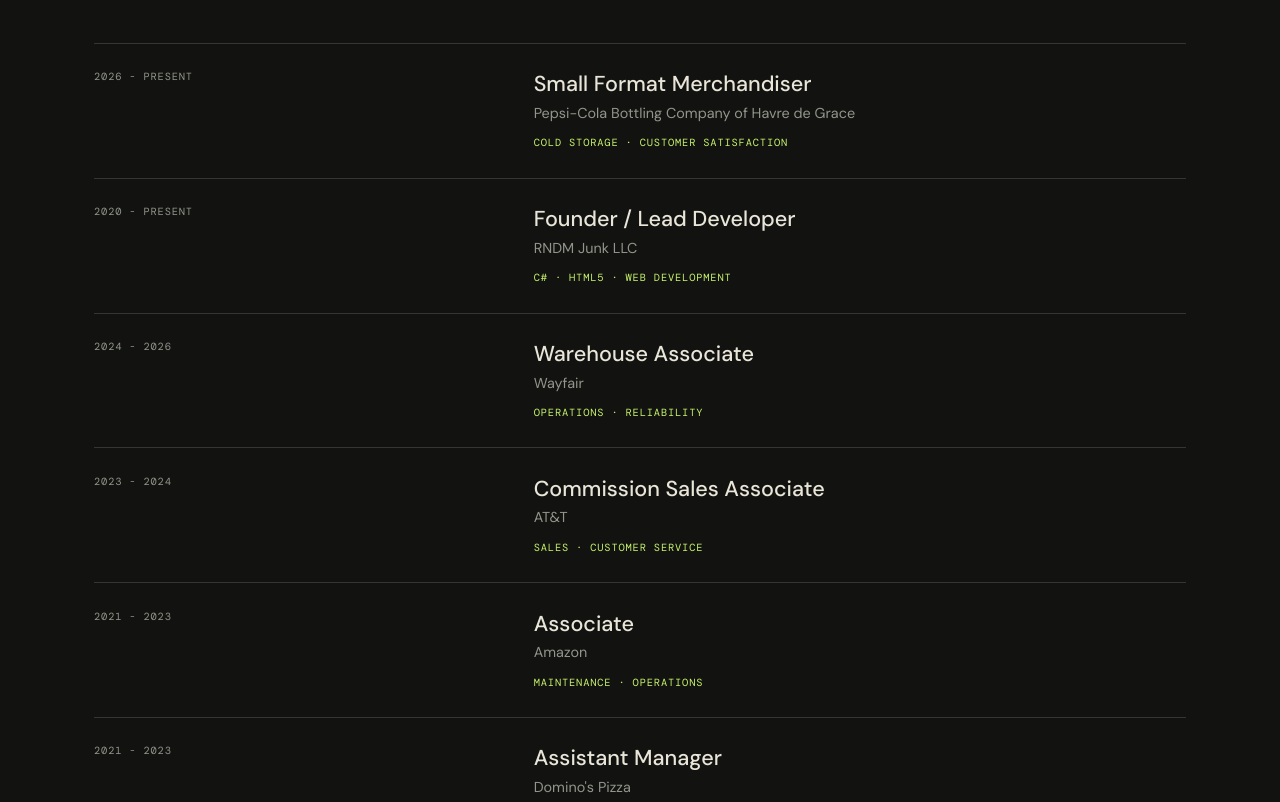
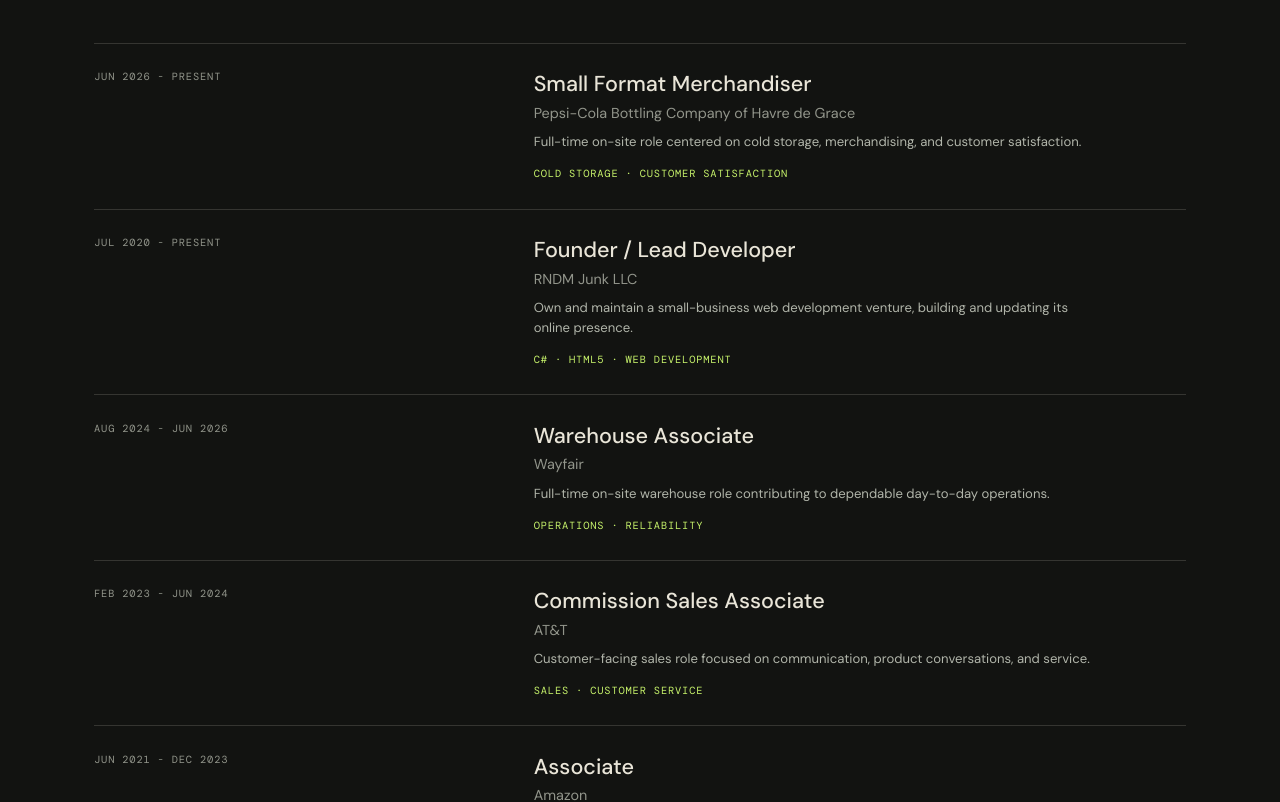
Before and after one commit to RNDMJUNKLLC/my-portfolio, a React (Vite) app: page / in a window 1280 px wide. Shown: the part 2440-3242 px from the top of the page. Built offline with nearby package versions, Linux system fonts and the light colour scheme; a web font is replaced by a local one.

Commit message:
feat: enhance experience section with detailed descriptions and skills

```diff
--- a/src/App.tsx
+++ b/src/App.tsx
@@ -5,16 +5,17 @@
 const contactEmail = 'william@rndmdevs.com'
 
 const experience = [
-  { date: '2026 - present', role: 'Small Format Merchandiser', company: 'Pepsi-Cola Bottling Company of Havre de Grace', tag: 'Cold storage · Customer satisfaction' },
-  { date: '2020 - present', role: 'Founder / Lead Developer', company: 'RNDM Junk LLC', tag: 'C# · HTML5 · Web development' },
-  { date: '2024 - 2026', role: 'Warehouse Associate', company: 'Wayfair', tag: 'Operations · Reliability' },
-  { date: '2023 - 2024', role: 'Commission Sales Associate', company: 'AT&T', tag: 'Sales · Customer service' },
-  { date: '2021 - 2023', role: 'Associate', company: 'Amazon', tag: 'Maintenance · Operations' },
-  { date: '2021 - 2023', role: 'Assistant Manager', company: "Domino's Pizza", tag: 'Management · Operations' },
-  { date: '2019 - 2020', role: 'Manager', company: "Dunkin' Brands", tag: 'Management' },
+  { date: 'Jun 2026 - present', role: 'Small Format Merchandiser', company: 'Pepsi-Cola Bottling Company of Havre de Grace', tag: 'Cold storage · Customer satisfaction', description: 'Full-time on-site role centered on cold storage, merchandising, and customer satisfaction.' },
+  { date: 'Jul 2020 - present', role: 'Founder / Lead Developer', company: 'RNDM Junk LLC', tag: 'C# · HTML5 · Web development', description: 'Own and maintain a small-business web development venture, building and updating its online presence.' },
+  { date: 'Aug 2024 - Jun 2026', role: 'Warehouse Associate', company: 'Wayfair', tag: 'Operations · Reliability', description: 'Full-time on-site warehouse role contributing to dependable day-to-day operations.', details: ['Performed route quality checks and verified product weight for safe delivery planning.', 'Coordinated communication between teams to support seamless delivery.', 'Unloaded inbound trailers, quality-checked products, and assembled and protected furniture for shipment.'] },
+  { date: 'Feb 2023 - Jun 2024', role: 'Commission Sales Associate', company: 'AT&T', tag: 'Sales · Customer service', description: 'Customer-facing sales role focused on communication, product conversations, and service.', details: ['Managed the sales cycle from lead processing through conversion and closing.', 'Built customer and community relationships while working toward sales targets.', 'Trained new employees on customer service, cash handling, and organization strategies.'] },
+  { date: 'Jun 2021 - Dec 2023', role: 'Associate', company: 'Amazon', tag: 'Maintenance · Operations', description: 'Seasonal associate role with maintenance and operational responsibilities.', details: ['Loaded, unloaded, and moved material between storage and production areas.', 'Used warehouse equipment including pallet jacks and shrink-wrap tools.', 'Helped train new employees in safe practices and warehouse procedures.'] },
+  { date: 'Dec 2021 - Jan 2023', role: 'Assistant Manager', company: "Domino's Pizza", tag: 'Management · Operations', description: 'Full-time on-site assistant management role supporting daily operations.', details: ['Monitored cash intake and deposit records to improve accuracy and reduce discrepancies.', 'Assisted customers, completed inventory counts, and supported day-to-day operations.', 'Helped maintain performance, quality, and service expectations.'] },
+  { date: 'Sep 2019 - Apr 2020', role: 'Manager', company: "Dunkin' Brands", tag: 'Management', description: 'Full-time management role in a customer-facing operations environment.', details: ['Conducted performance evaluations and provided constructive employee feedback.', 'Created schedules, monitored call-outs, and established team priorities.', 'Opened and closed the location while monitoring shifts and operational performance.'] },
 ]
 
-const skills = ['JavaScript', 'C#', 'HTML5', 'Firebase', 'Cloudflare', 'Software testing', 'Mobile application development']
+const skills = ['JavaScript', 'C#', 'HTML5', 'Firebase', 'Cloudflare', 'Software testing', 'Mobile application development', 'Quality assurance', 'Process improvement', 'Data analysis', 'Cash handling', 'New hire training', 'Sales expertise']
+const education = 'GED · MY GED at Online · September 2021'
 
 function App() {
   const downloadResume = async (event: MouseEvent<HTMLAnchorElement>) => {
@@ -36,9 +37,12 @@
       job: { marginBottom: 12 },
       role: { fontSize: 10, fontFamily: 'Helvetica-Bold' },
       company: { fontSize: 8, color: '#5d655c', marginTop: 3 },
+      detail: { fontSize: 8, color: '#4d534c', lineHeight: 1.35, marginTop: 3 },
     })
     const profileColumn = h(renderer.View, { style: pdfStyles.left }, h(renderer.Text, { style: pdfStyles.heading }, 'PROFILE'), h(renderer.Text, { style: pdfStyles.paragraph }, 'Self-taught developer learning since 2018 and building since 2021. Founder and lead developer of RNDM Junk LLC, creating practical web and app experiences with persistence, creativity, and a willingness to solve the next problem.'), h(renderer.Text, { style: pdfStyles.heading }, 'SKILLS'), ...skills.map((skill) => h(renderer.Text, { style: pdfStyles.skill, key: `pdf-${skill}` }, skill)))
-    const experienceColumn = h(renderer.View, { style: pdfStyles.right }, h(renderer.Text, { style: pdfStyles.heading }, 'EXPERIENCE'), ...experience.map((job) => h(renderer.View, { style: pdfStyles.job, key: `pdf-job-${job.company}-${job.role}` }, h(renderer.Text, { style: pdfStyles.role }, job.role), h(renderer.Text, { style: pdfStyles.company }, `${job.company}  |  ${job.date}`))))
+    const experienceColumn = h(renderer.View, { style: pdfStyles.right }, h(renderer.Text, { style: pdfStyles.heading }, 'EXPERIENCE'), ...experience.map((job) => h(renderer.View, { style: pdfStyles.job, key: `pdf-job-${job.company}-${job.role}` }, h(renderer.Text, { style: pdfStyles.role }, job.role), h(renderer.Text, { style: pdfStyles.company }, `${job.company}  |  ${job.date}`), h(renderer.Text, { style: pdfStyles.detail }, job.description), ...(job.details ?? []).slice(0, 3).map((detail) => h(renderer.Text, { style: pdfStyles.detail, key: detail }, `• ${detail}`)))))
+              {experience.map((job) => <article className="experience-item" key={`${job.company}-${job.role}`}><span className="experience-date">{job.date}</span><div><h3>{job.role}</h3><p>{job.company}</p><p className="experience-description">{job.description}</p>{job.details && <ul className="experience-details">{job.details.map((detail) => <li key={detail}>{detail}</li>)}</ul>}<span className="experience-tag">{job.tag}</span></div></article>)}
+      <div className="resume-grid"><div><h3>Profile</h3><p>Self-taught developer learning since 2018 and building since 2021. Founder and lead developer of RNDM Junk LLC, combining technical problem solving with customer-focused communication and outreach.</p><h3>Target roles</h3><p>Technical Developer · Web Developer · Software Developer · Customer-Facing Technology · Sales / Customer Outreach</p><h3>Skills</h3><p>{skills.join(' · ')}</p><h3>Education</h3><p>{education}</p></div><div><h3>Experience</h3><div className="resume-jobs">{experience.map((job) => <div className="resume-job" key={`resume-${job.company}-${job.role}`}><strong>{job.role}</strong><span>{job.company} · {job.date}</span><small>{job.description}</small></div>)}</div></div></div>
     const header = h(renderer.View, { style: pdfStyles.header }, h(renderer.Text, { style: pdfStyles.name }, 'William Brandi'), h(renderer.Text, { style: pdfStyles.title }, 'Technical Developer · Web Development · Customer Outreach'), h(renderer.Text, { style: pdfStyles.contact }, `${contactEmail}  |  Aberdeen, Maryland  |  linkedin.com/in/william-brandi-7132a7206`))
     const resumeDocument = h(renderer.Document, { title: 'William Brandi Resume', author: 'William Brandi' }, h(renderer.Page, { size: 'LETTER', style: pdfStyles.page }, header, h(renderer.View, { style: pdfStyles.columns }, profileColumn, experienceColumn)))
     const resumeBlob = await renderer.pdf(resumeDocument).toBlob()
@@ -119,7 +123,7 @@
           <p className="section-note">Experience across development, customer service, sales, warehouse operations, and maintenance.</p>
         </div>
         <div className="experience-list">
-          {experience.map((job) => <article className="experience-item" key={`${job.company}-${job.role}`}><span className="experience-date">{job.date}</span><div><h3>{job.role}</h3><p>{job.company}</p><span className="experience-tag">{job.tag}</span></div></article>)}
+          {experience.map((job) => <article className="experience-item" key={`${job.company}-${job.role}`}><span className="experience-date">{job.date}</span><div><h3>{job.role}</h3><p>{job.company}</p><p className="experience-description">{job.description}</p><span className="experience-tag">{job.tag}</span></div></article>)}
         </div>
       </section>
 
```
Also changed, not shown: src/App.css.
